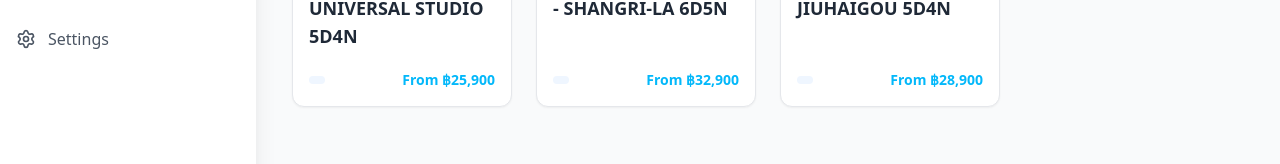
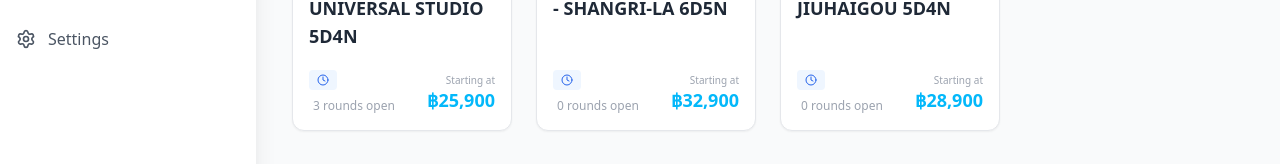
Before and after one commit to wasin-sys/roonganantour, a React (Vite) app: page / in a window 1280 px wide. Both pictures are taken after a click on the button "Bookings". Shown: the part 411-575 px from the top of the page. Built offline with nearby package versions, Linux system fonts and the light colour scheme.

Commit message:
Enhance route card with duration and round count

```diff
--- a/src/App.jsx
+++ b/src/App.jsx
@@ -87,8 +87,8 @@
 
 const MOCK_ROUTES = [
   { id: 1, name: 'BEIJING - UNIVERSAL STUDIO 5D4N', code: 'BJ-US', price: 25900, image: 'https://images.unsplash.com/photo-1508804185872-d7badad00f7d?auto=format&fit=crop&q=80&w=300&h=200' },
-  { id: 2, name: 'KUNMING - LIJIANG - SHANGRI-LA 6D5N', code: 'KM-LS', price: 32900, image: 'https://images.unsplash.com/photo-1527684651001-705ed533005b?auto=format&fit=crop&q=80&w=300&h=200' },
-  { id: 3, name: 'CHENGDU - JIUHAIGOU 5D4N', code: 'CD-JH', price: 28900, image: 'https://images.unsplash.com/photo-1620984846468-b7692131972f?auto=format&fit=crop&q=80&w=300&h=200' },
+  { id: 2, name: 'KUNMING - LIJIANG - SHANGRI-LA 6D5N', code: 'KM-LS', price: 32900, image: 'https://images.chinahighlights.com/allpicture/2024/08/d09f58648bf547418c54ce3e6790c0af_cut_2560x800_296_1722698401.jpg' },
+  { id: 3, name: 'CHENGDU - JIUHAIGOU 5D4N', code: 'CD-JH', price: 28900, image: 'https://www.asiaodysseytravel.com/images/china-tours/banner/fcd009-chengdu-jiuzhaigou-zhangjiajie-tour.jpg' },
 ];
 
 const MOCK_ROUNDS = [
@@ -833,9 +833,19 @@
                       <h3 className="font-bold text-gray-800 text-lg mb-1 group-hover:text-[#03b8fa] transition">{route.name}</h3>
                       <p className="text-sm text-gray-500 line-clamp-2">{route.description}</p>
                     </div>
-                    <div className="mt-4 flex justify-between items-center text-sm">
-                      <span className="bg-blue-50 text-blue-700 px-2 py-1 rounded text-xs font-bold">{route.duration}</span>
-                      <span className="font-bold text-[#03b8fa]">From ฿{route.price?.toLocaleString()}</span>
+                    <div className="mt-4 flex justify-between items-end">
+                      <div className="flex flex-col gap-2">
+                        <span className="bg-blue-50 text-blue-600 px-2 py-1 rounded text-xs font-bold w-fit flex items-center gap-1">
+                          <Clock size={12} /> {route.duration}
+                        </span>
+                        <span className="text-xs text-gray-400 font-medium pl-1">
+                          {rounds.filter(r => r.routeId === route.id && r.status !== 'Full').length} rounds open
+                        </span>
+                      </div>
+                      <div className="text-right">
+                        <div className="text-[10px] text-gray-400 font-normal mb-[-2px]">Starting at</div>
+                        <span className="font-bold text-[#03b8fa] text-lg">฿{route.price?.toLocaleString()}</span>
+                      </div>
                     </div>
                   </div>
                 </div>
--- a/src/mockData.js
+++ b/src/mockData.js
@@ -1,7 +1,7 @@
 export const MOCK_ROUTES = [
-    { id: 1, name: 'BEIJING - UNIVERSAL STUDIO 5D4N', code: 'BJ-US', price: 25900, image: 'https://images.unsplash.com/photo-1508804185872-d7badad00f7d?auto=format&fit=crop&q=80&w=300&h=200' },
-    { id: 2, name: 'KUNMING - LIJIANG - SHANGRI-LA 6D5N', code: 'KM-LS', price: 32900, image: 'https://images.unsplash.com/photo-1527684651001-705ed533005b?auto=format&fit=crop&q=80&w=300&h=200' },
-    { id: 3, name: 'CHENGDU - JIUHAIGOU 5D4N', code: 'CD-JH', price: 28900, image: 'https://images.unsplash.com/photo-1620984846468-b7692131972f?auto=format&fit=crop&q=80&w=300&h=200' },
+    { id: 1, name: 'BEIJING - UNIVERSAL STUDIO 5D4N', code: 'BJ-US', price: 25900, duration: '5D4N', image: 'https://images.unsplash.com/photo-1508804185872-d7badad00f7d?auto=format&fit=crop&q=80&w=300&h=200' },
+    { id: 2, name: 'KUNMING - LIJIANG - SHANGRI-LA 6D5N', code: 'KM-LS', price: 32900, duration: '6D5N', image: 'https://images.unsplash.com/photo-1527684651001-705ed533005b?auto=format&fit=crop&q=80&w=300&h=200' },
+    { id: 3, name: 'CHENGDU - JIUHAIGOU 5D4N', code: 'CD-JH', price: 28900, duration: '5D4N', image: 'https://images.unsplash.com/photo-1620984846468-b7692131972f?auto=format&fit=crop&q=80&w=300&h=200' },
 ];
 
 export const MOCK_ROUNDS = [
```
Also changed, not shown: 1 other file (tests, documents, lock files or other folders).
